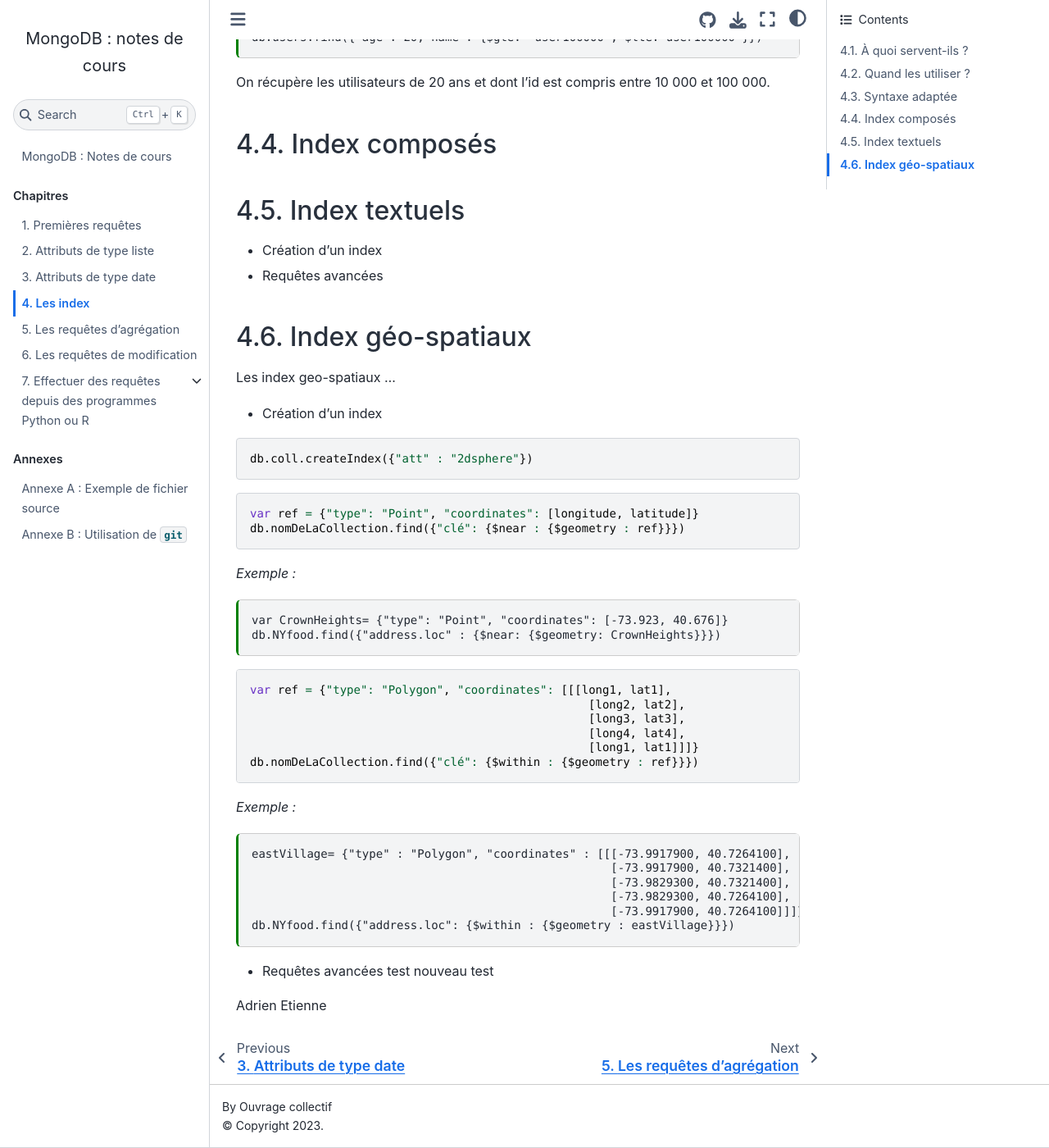
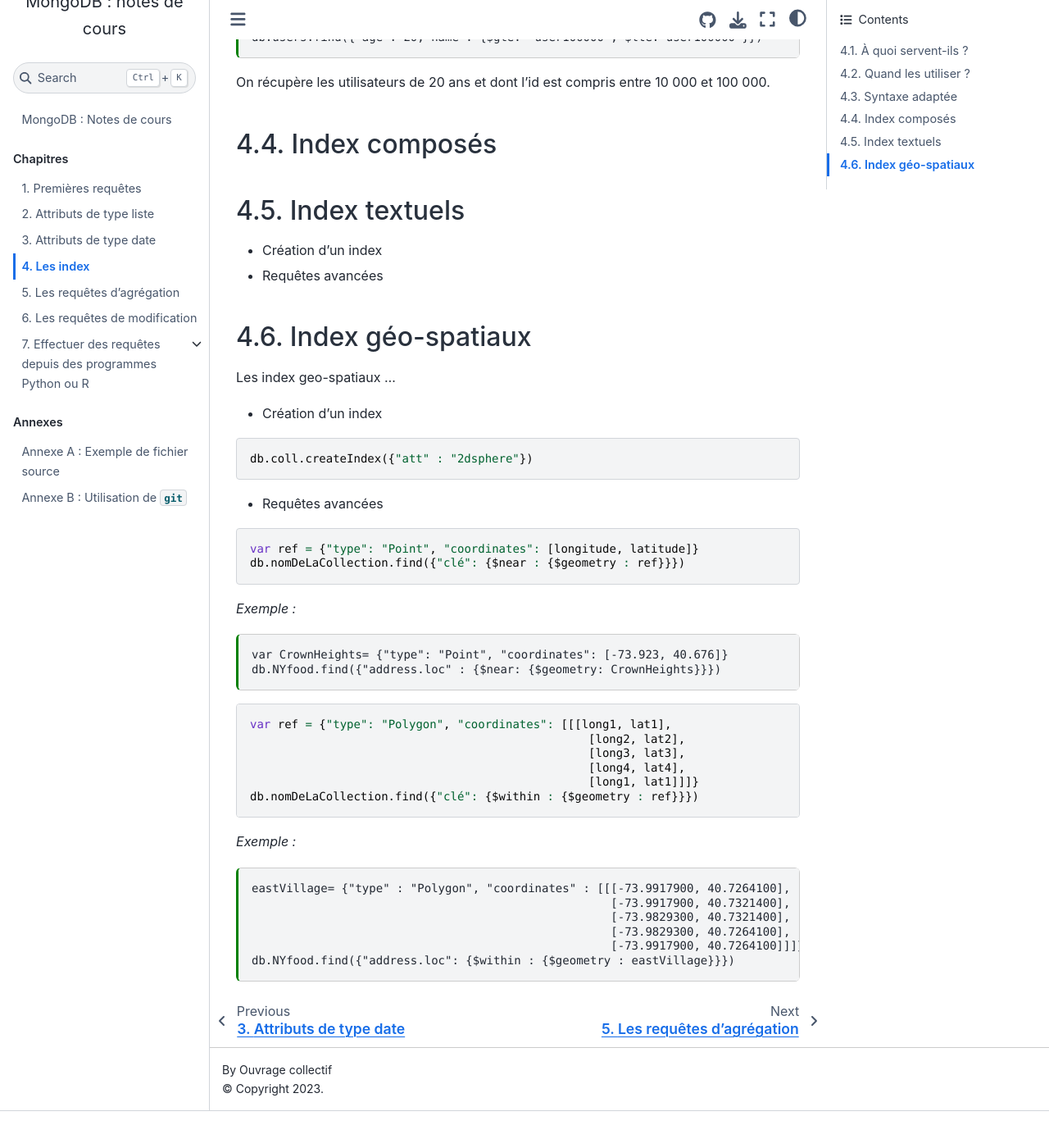
Before and after one commit to rtavenar/mongo_book, a Jupyter Book: the page built from content/04_index.md, in a window 1280 px wide and 1400 px high, scrolled down 2519 px. Shown: the whole window at 82% size. Built offline with Jupyter Book 1.0.4 settings and Sphinx 7.4.7 and the Sphinx Book theme 1.1.4, drawn with Linux system fonts in a browser that asks for light colours; after the commit the page ends 3874 px from its top, so only the background shows below that.

Commit message:
Update 04_index.md

````diff
--- a/content/04_index.md
+++ b/content/04_index.md
@@ -137,9 +139,3 @@
                                                     [-73.9917900, 40.7264100]]]}
 db.NYfood.find({"address.loc": {$within : {$geometry : eastVillage}}})
 ```
-
-* Requêtes avancées
-test nouveau test
-
-
-Adrien Etienne
````
Also changed, not shown: other parts of content/04_index.md (+2 -0 lines).
